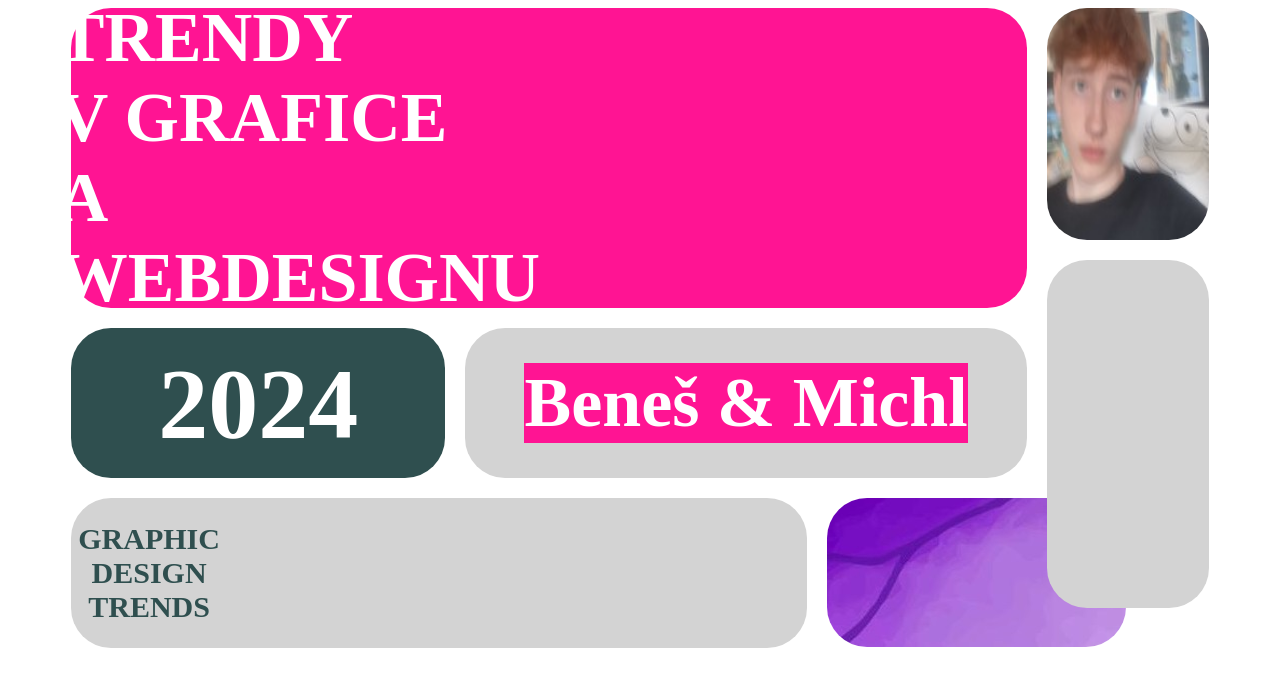
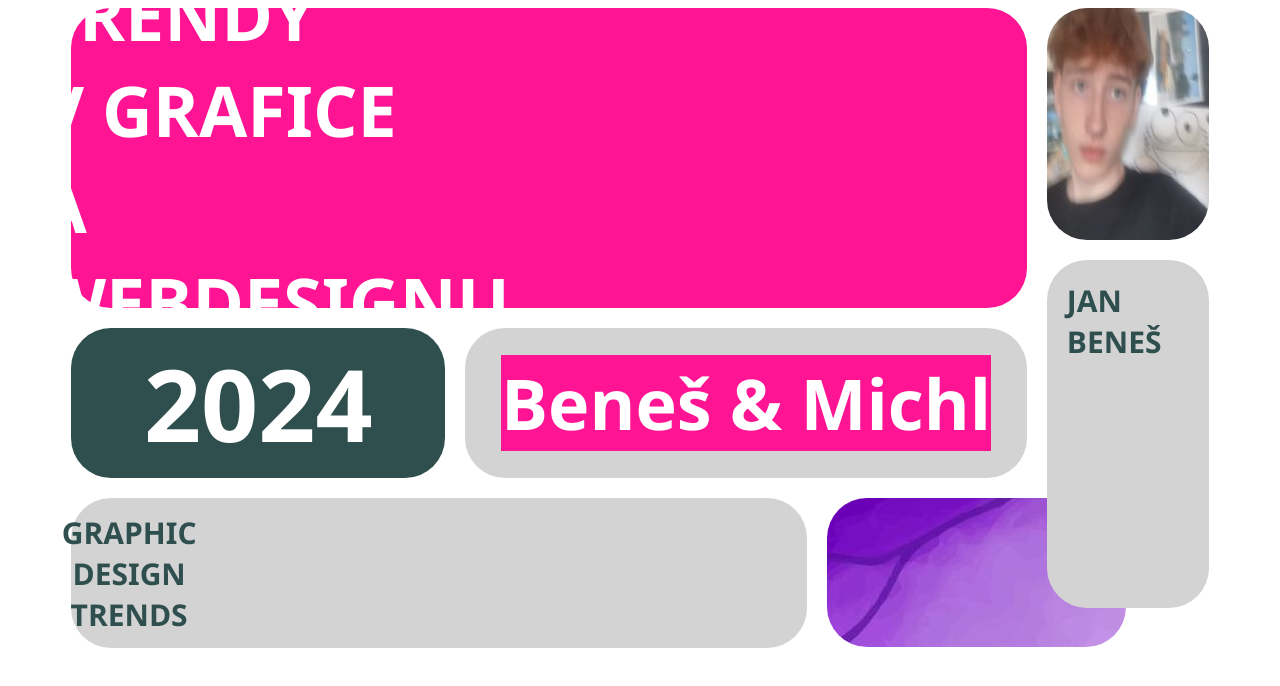
Before and after one commit to DobryDzus/WWW_hostivar, a plain HTML site: page pacner/2/index.html in a window 1280 px wide. Drawn offline with Linux system fonts and the light colour scheme.

Commit message:
HOTOVO DOUFAM PROSIM UZ NA NEBESICH

```diff
--- a/pacner/2/index.html
+++ b/pacner/2/index.html
@@ -61,7 +61,13 @@
                     <img src="max.jpg" alt="maxicek" class="max">
                 </div>
                 <div class="podpis">
-
+                    <p class="podpis_text">
+                    <STROng>
+                        JAN
+                    <br>
+                        BENEŠ
+                    </STROng>
+                    </p>
                 </div>
             </div>
         </div>
--- a/pacner/2/style.css
+++ b/pacner/2/style.css
@@ -26,9 +26,10 @@
 }
 
 .trendy_text{
+    font-family: 'Segoe UI', Tahoma, Geneva, Verdana, sans-serif;
     color: white;
     font-size: 70px;
-    margin-right: 500px;
+    margin-right: 550px;
 }
 
 .prostredni{
@@ -39,6 +40,7 @@
 }
 
 .rok{
+    font-family: 'Segoe UI', Tahoma, Geneva, Verdana, sans-serif;
     width: 40%;
     height: 100%;
     text-align: center;
@@ -69,6 +71,7 @@
     background-color: deeppink;
     color: white;
     font-size: 70px;
+    font-family: 'Segoe UI', Tahoma, Geneva, Verdana, sans-serif;
 }
 
 .dolni{
@@ -79,6 +82,7 @@
 }
 
 .graphic{
+    font-family: 'Segoe UI', Tahoma, Geneva, Verdana, sans-serif;
     width: 77%;
     height: 100%;
     margin-top: 40px;
@@ -93,7 +97,7 @@
 .graphic_text{
     color: darkslategrey;
     font-size: 30px;
-    margin-right: 580px;
+    margin-right: 620px;
 
 }
 
@@ -133,9 +137,13 @@
     height: 60%;
     background-color: lightgray;
     border-radius: 40px;
-    text-align: center;
-    display: flex;
-    justify-content: center;
-    align-items: center;
     margin-top: 20px;
 }
+
+.podpis_text{
+    font-family: 'Segoe UI', Tahoma, Geneva, Verdana, sans-serif;
+    color: darkslategrey;
+    font-size: 30px;
+    margin-left: 20px;
+    margin-top: 20px;
+}
```
